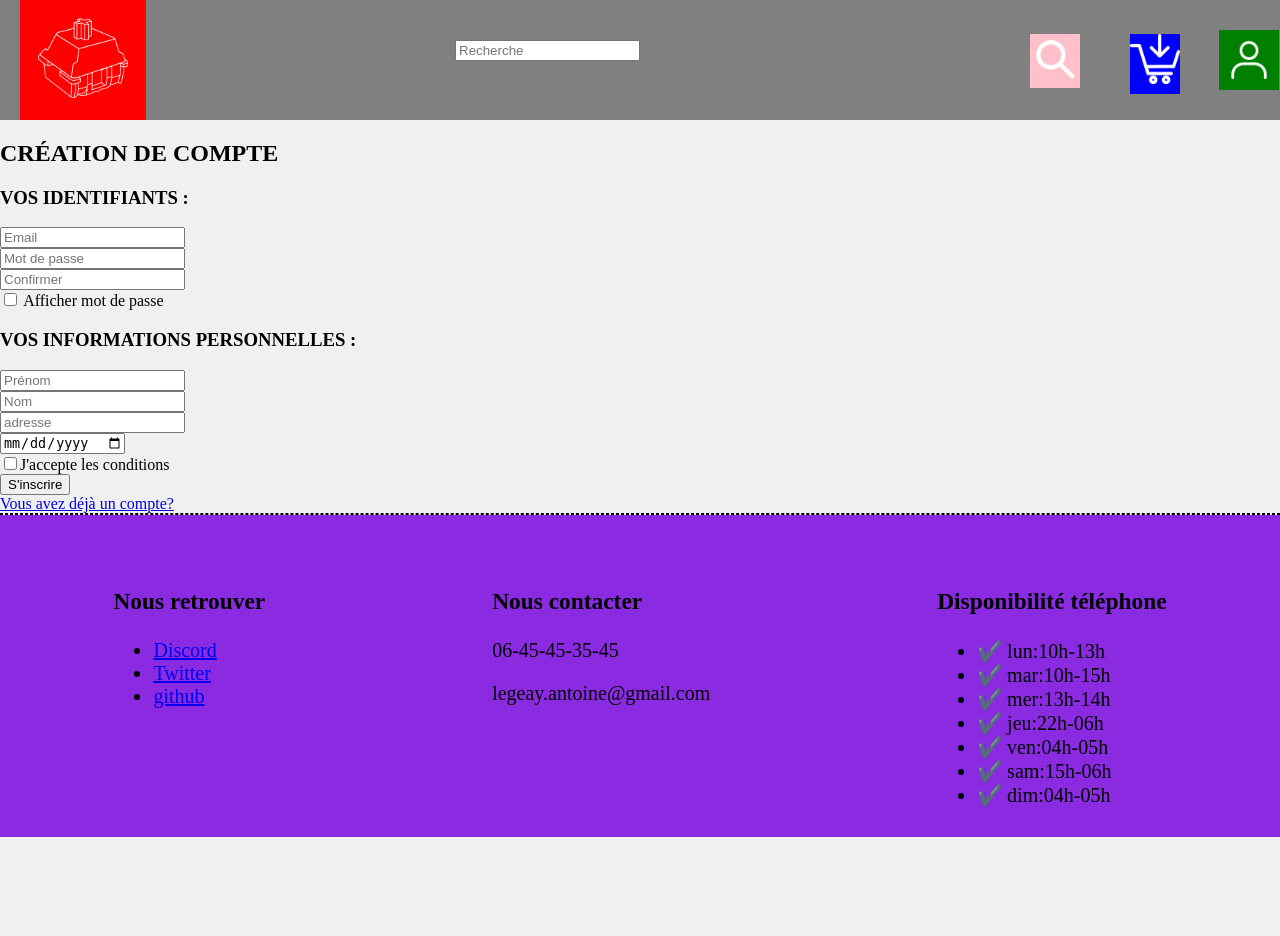
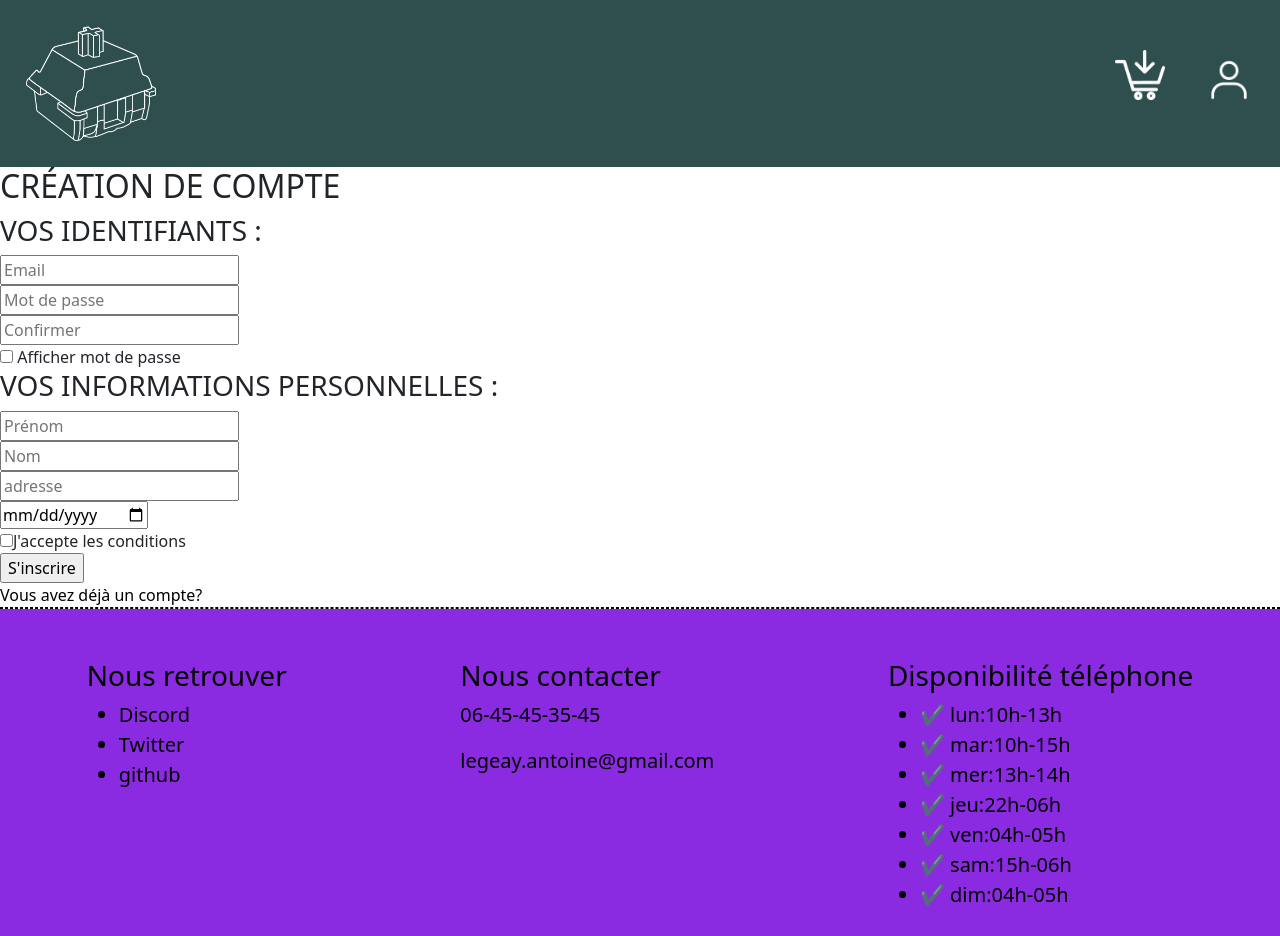
Before and after one commit to Holypings/ppe-2023, a PHP site: page /inscription.php in a window 1280 px wide. Before the commit the page ends 837 px from the top, so only its background shows below. Run offline with PHP 8.4, Linux system fonts and the light colour scheme.

Commit message:
new index

```diff
--- a/css/style.css
+++ b/css/style.css
@@ -1,4 +1,13 @@
 
+a {
+    color: white;
+    text-decoration: underline;
+}
+
+a:link{
+    text-decoration: none;
+    color: black;
+}
 
 body
 {
@@ -10,7 +19,9 @@
 header
 {
 
-    background-color: grey;
+    background-color: darkslategrey;
+   padding: 5px;
+
     /* opacity: 70%; */
 
     display: flex;
@@ -29,13 +40,13 @@
 
 #logob
 {
-    background-color: red;
+
     display: flex;
     justify-content: flex-start;
 
 
-    padding: 18px;
-    margin-left: 20px;
+    padding: 1px;
+    margin: 15px;
 
 
 
@@ -54,25 +65,15 @@
 }
 
 
-#search
-{
-    background-color: pink;
-    position: absolute;
-    top: 34px;
-    right: 200px;
 
-
-
-
-}
 #panier
 {
-    background-color: blue;
+
     height: 60px;
     position: absolute;
-    top: 34px;
+    top: 50px;
     right: 100px;
-
+    margin-right: 15px;
 
     /* margin: 15px;
     margin-top: 35px;
@@ -83,20 +84,17 @@
 
 }
 
-#searchtext{
-    position: absolute;
-    top: 5%;
-    right: 50%;
-}
+
 
 #user
 {
-    background-color: green;
-    height: 60px;
-    /* margin: 15px; */
+    color: white;
+    height: 200px;
+     margin-right: 20px;
     position: absolute;
-    top: 30px;
+    top: 50px;
     right: 1px;
+    text-decoration: none;
 
 
 
--- a/header.php
+++ b/header.php
@@ -13,6 +13,7 @@
     <meta name="viewport" content="width=device-width, initial-scale=1.0">
     <title>Compte</title>
     <link rel="stylesheet" href="css/style.css" />
+    <link href="https://cdn.jsdelivr.net/npm/bootstrap@5.1.3/dist/css/bootstrap.min.css" rel="stylesheet" >
     <link rel="shortcut icon" href="logo couleur.png" />
 
 
@@ -21,7 +22,7 @@
 <header>
 
 <div id="logob">
-        <a href="index.php"><img src="img/logo contour blanc.png" width="90" /></a>
+        <a href="index.php"><img src="img/logo contour blanc.png" width="130" /></a>
     </div>
 
     <div id="panier">
@@ -30,18 +31,14 @@
 
     </div>
 
-    <div>
-        <input type="text" id="searchtext" placeholder="Recherche">
+
+
+
+    <div id="user">
+    <a href="index.php"><img src="img/user.png" width="60" /></a>
     </div>
 
 
-    <div id="user">
-        <a href="inscription.php"><img src="img/user.png" width="60" /></a>
-    </div>
-
-    <span id="search">
-    <img src="img/search.png" width="50">  </a>
-    </span>
 
 </header>
 
--- a/inscription.php
+++ b/inscription.php
@@ -121,7 +121,7 @@
 
 
         <br>
-        <a href="connexion.php">Vous avez déjà un compte?</a
+        <a href="connexion.php">Vous avez déjà un compte?</a>
 
         </div>
 
```
Also changed, not shown: css/carousel.css (+10 -7 lines), css/index.css (+19 -5 lines), header connecté.php (+3 -5 lines), index.php (+7 -2 lines), panier.php (added, +12 -0 lines).
